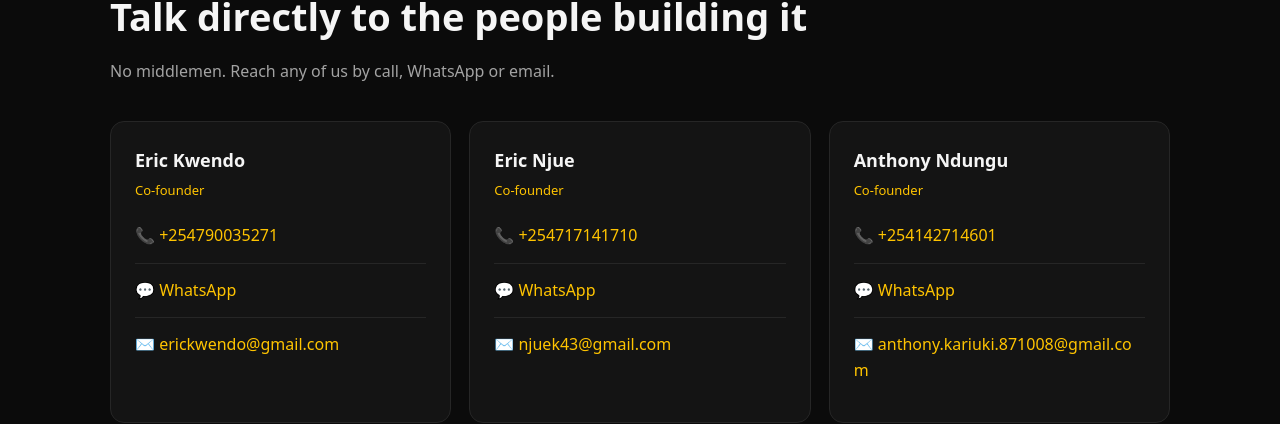
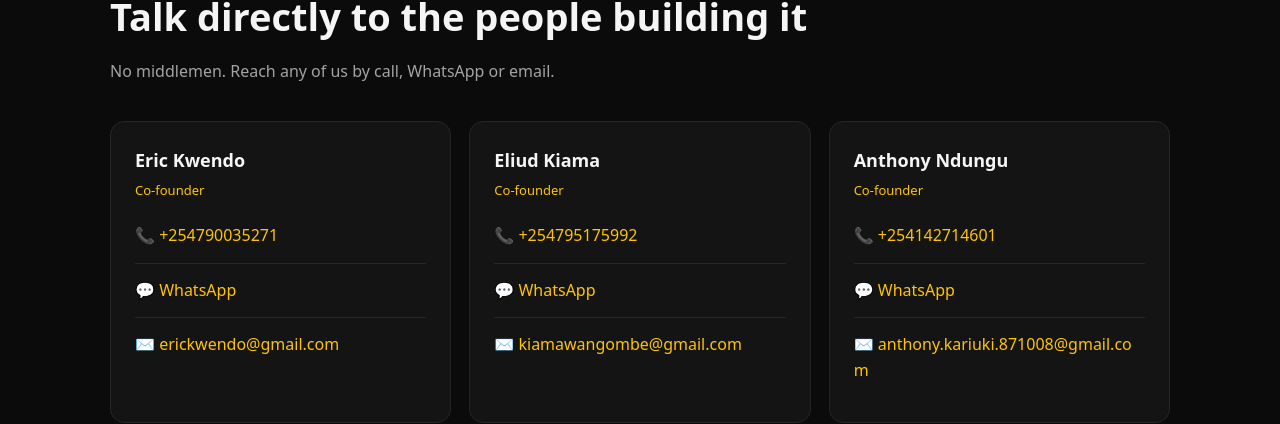
Before and after one commit to kwendo1/eritonsolutions, a plain HTML site: page Index.html in a window 1280 px wide. Shown: the part 4185-4609 px from the top of the page. Drawn offline with Linux system fonts and the light colour scheme.

Commit message:
Update Index.html

```diff
--- a/Index.html
+++ b/Index.html
@@ -91,7 +91,7 @@ footer{border-top:1px solid var(--bd);padding:26px 0;color:var(--mu);font-size:1
 <script>
 const WA="254790035271",T=[
 ["Eric Kwendo","+254790035271","erickwendo@gmail.com"],
-["Eric Njue","+254717141710","njuek43@gmail.com"],
+["Eliud Kiama","+254795175992","kiamawangombe@gmail.com"],
 ["Anthony Ndungu","+254142714601","anthony.kariuki.871008@gmail.com"]];
 document.getElementById("tg").innerHTML=T.map(([n,p,e])=>`<div class="c r"><h3>${n}</h3><p style="color:var(--y);font-size:13px;margin-bottom:8px">Co-founder</p><div class="p"><a href="tel:${p}">📞 ${p}</a></div><div class="p"><a href="https://wa.me/${p.replace(/\D/g,"")}" target="_blank" rel="noopener">💬 WhatsApp</a></div><div class="p" style="border:0"><a href="mailto:${e}" style="word-break:break-all">✉️ ${e}</a></div></div>`).join("");
 const G=[["Property Management (RentalPro)","https://eritonproperties.netlify.app",[["prop1","Secure sign-in"],["prop2","Owner dashboard"],["prop6","Buildings"],["prop5","Units"],["prop4","Payments"],["prop3","Reports"]]],
```
